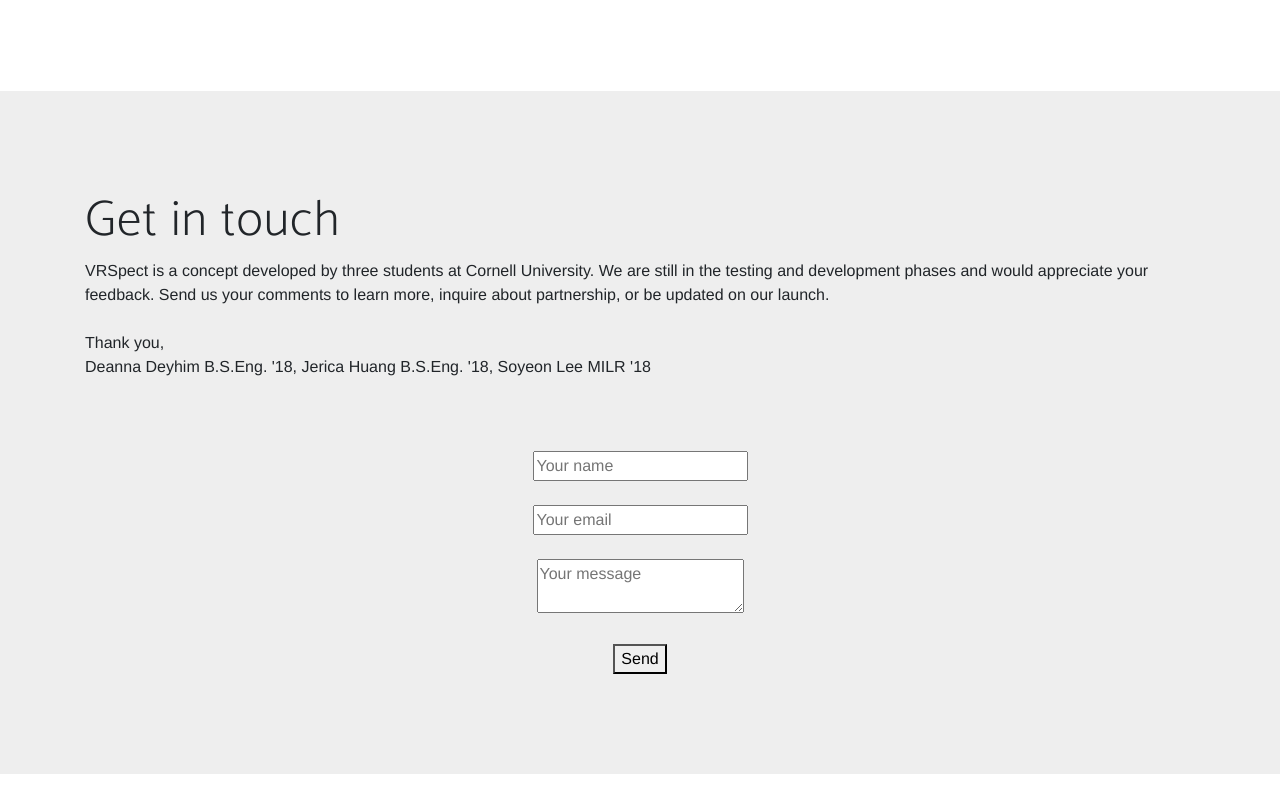
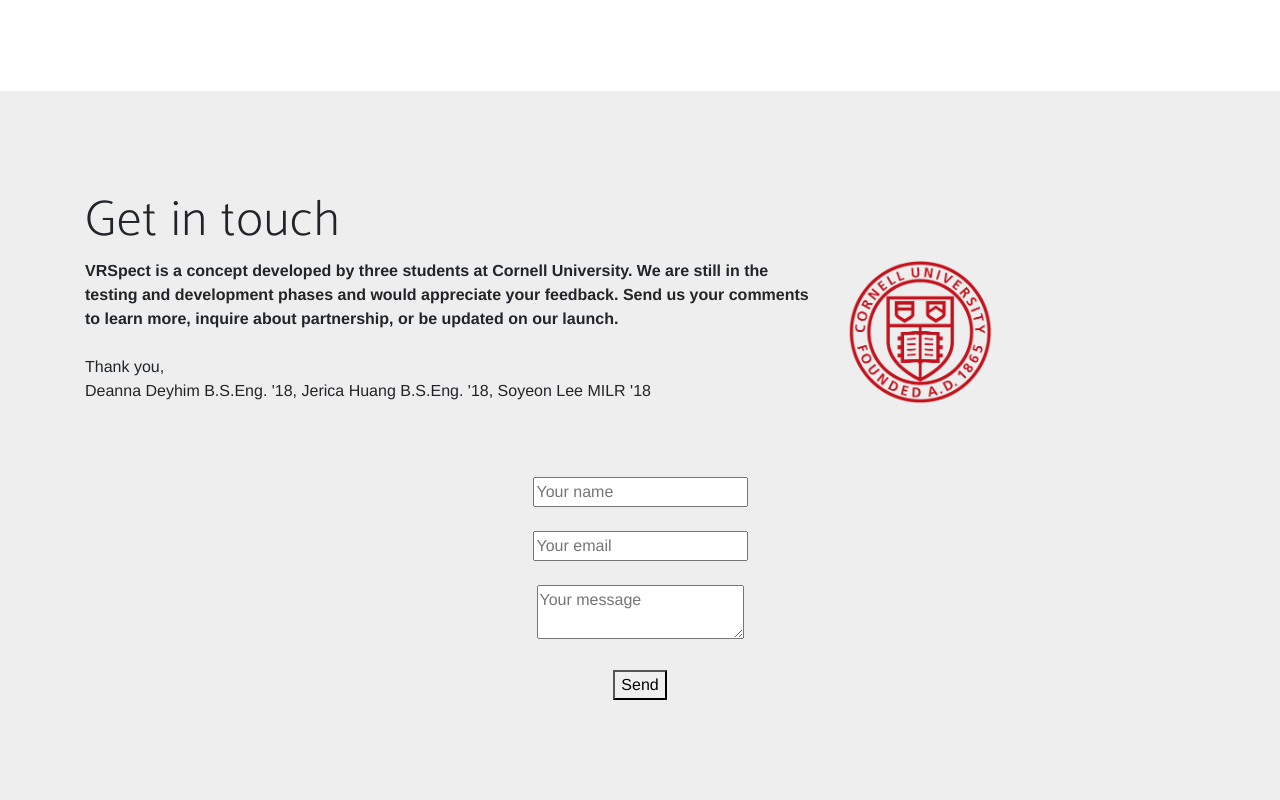
Before and after one commit to VRspect/VRspect.github.io, a website: page index.html in a window 1280 px wide. Shown: the part 2605-3405 px from the top of the page. Before the commit the page ends 3379 px from the top, so only its background shows below. Drawn offline with Linux system fonts and the light colour scheme; a web font is replaced by a local one.

Commit message:
polish contact

```diff
--- a/index.html
+++ b/index.html
@@ -130,9 +130,16 @@
     <section class="contact bg-primary" id="contact" style="background-color:#eee!important;">
       <div class="container">
         <h2>Get in touch</h2>
-        VRSpect is a concept developed by three students at Cornell University. We are still in the testing and development phases and would appreciate your feedback. Send us your comments to learn more, inquire about partnership, or be updated on our launch.
-        <br><bR>
-        Thank you,<br>Deanna Deyhim B.S.Eng. '18, Jerica Huang B.S.Eng. '18, Soyeon Lee MILR '18<br>
+        <div class="row">
+          <div class="col-md-8">
+            <b>VRSpect is a concept developed by three students at Cornell University. We are still in the testing and development phases and would appreciate your feedback. Send us your comments to learn more, inquire about partnership, or be updated on our launch.</b>
+            <br><bR>
+            Thank you,<br>Deanna Deyhim B.S.Eng. '18, Jerica Huang B.S.Eng. '18, Soyeon Lee MILR '18<br>
+          </div>
+          <div class="col-md-4">
+            <img src="./img/cornell-logo.gif" width="150">
+          </div>
+        </div>
         <br><br><br>
         <div class="text-center">
           <form method="POST" action="http://formspree.io/huangjerica@gmail.com">
```
Also changed, not shown: img/cornell-logo.gif (added).
